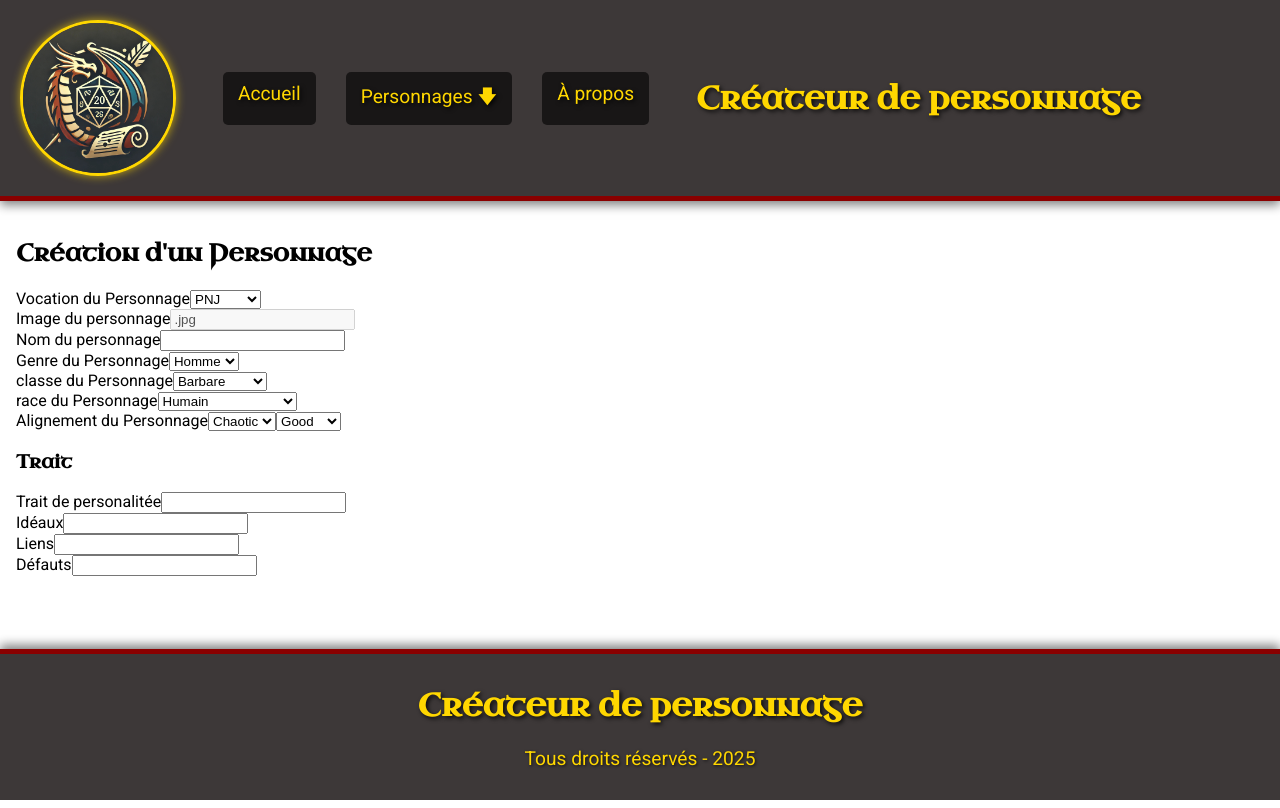
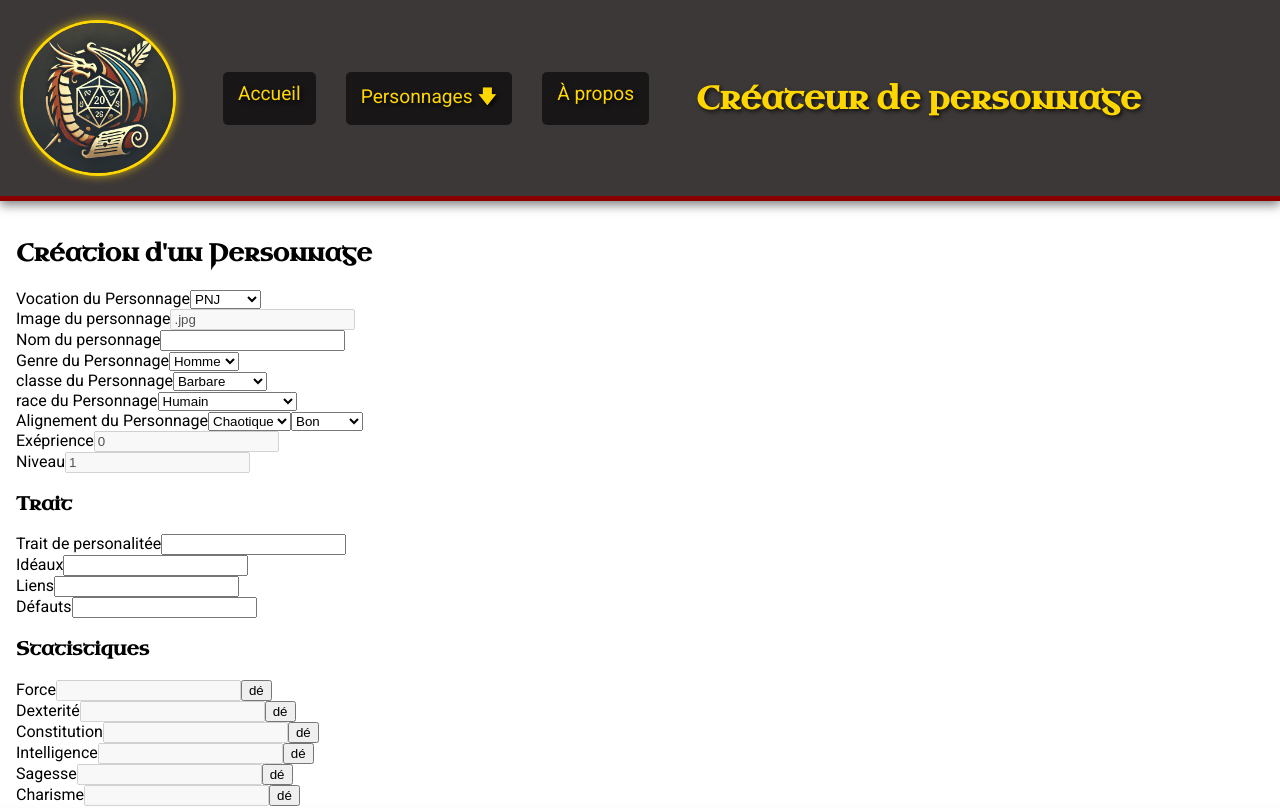
Before and after one commit to sebastien-malo-jean/H25-41F_Library_Frontend, a React (Vite) app: page /characters/create in a window 1280 px wide. Shown: the top 808 px of the page. Built offline with nearby package versions, Linux system fonts and the light colour scheme.

Commit message:
renommer le fichier characterAlignement en characterAlignment et traduire les valeurs en français, ajouter des champs pour l'expérience et le niveau dans le formulaire de création de personnage

```diff
--- a/src/assets/data/characterAlignement.js
+++ /dev/null
@@ -1,6 +0,0 @@
-const characterAlignement = {
-  moral: ["Good", "Neutral", "Evil"],
-  ethic: ["Chaotic", "Neutral", "Lawfull"],
-};
-
-export default characterAlignement;
--- /dev/null
+++ b/src/assets/data/characterAlignment.js
@@ -0,0 +1,6 @@
+const characterAlignment = {
+  moral: ["Bon", "Neutre", "Mauvais"],
+  ethic: ["Chaotique", "Neutre", "Ordre"],
+};
+
+export default characterAlignment;
--- a/src/assets/data/characterStats.js
+++ b/src/assets/data/characterStats.js
@@ -1,10 +1,10 @@
 const characterStatistics = [
-  "strength",
-  "dexterity",
-  "constitution",
-  "intelligence",
-  "wisdom",
-  "charisma",
+  "Force",
+  "Dexterité",
+  "Constitution",
+  "Intelligence",
+  "Sagesse",
+  "Charisme",
 ];
 
 export default characterStatistics;
--- a/src/components/FormAddCharacter/FormAddCharacter.jsx
+++ b/src/components/FormAddCharacter/FormAddCharacter.jsx
@@ -2,7 +2,7 @@ import { useState } from "react";
 import "./FormAddCharacter.css";
 import characterClass from "../../assets/data/characterClass";
 import characterRace from "../../assets/data/characterRace";
-import characterAlignement from "../../assets/data/characterAlignement";
+import characterAlignment from "../../assets/data/characterAlignment";
 import characterStatistics from "../../assets/data/characterStats";
 
 function FormAddCharacter() {
@@ -19,6 +19,8 @@ function FormAddCharacter() {
       .join("");
     return cleanedString;
   }
+
+  function rollDices(stat) {}
 
   return (
     <main>
@@ -83,19 +85,27 @@ function FormAddCharacter() {
         <div className="input-group">
           <label htmlFor="alignement.Ethic">Alignement du Personnage</label>
           <select name="alignement.Ethic" id="alignement.Ethic">
-            {characterAlignement.ethic.map((value, index) => (
+            {characterAlignment.ethic.map((value, index) => (
               <option key={index} value={value}>
                 {value}
               </option>
             ))}
           </select>
           <select name="alignement.Moral" id="alignement.Moral">
-            {characterAlignement.moral.map((value, index) => (
+            {characterAlignment.moral.map((value, index) => (
               <option key={index} value={value}>
                 {value}
               </option>
             ))}
           </select>
+        </div>
+        <div className="input-group">
+          <label htmlFor="exp">Exéprience</label>
+          <input type="number" name="exp" id="exp" value={0} disabled />
+        </div>
+        <div className="input-group">
+          <label htmlFor="level">Niveau</label>
+          <input type="number" name="level" id="level" value={1} disabled />
         </div>
         <div className="input-group">
           <h3>Trait</h3>
@@ -121,9 +131,19 @@ function FormAddCharacter() {
           </div>
         </div>
         <div className="input-group">
-          {characterStatistics.map((stat) => {
-            <label htmlFor={stat}>{stat}</label>;
-          })}
+          <h3>Statistiques</h3>
+          {characterStatistics.map((stat) => (
+            <div className="input-group" key={stat}>
+              <label htmlFor={stat}>{stat}</label>
+              <input
+                type="number"
+                name={`statistics.${stat}`}
+                id={stat}
+                disabled
+              />
+              <button type="button">dé</button>
+            </div>
+          ))}
         </div>
       </form>
     </main>
```
